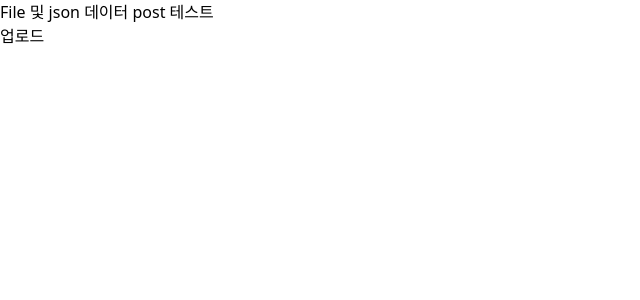
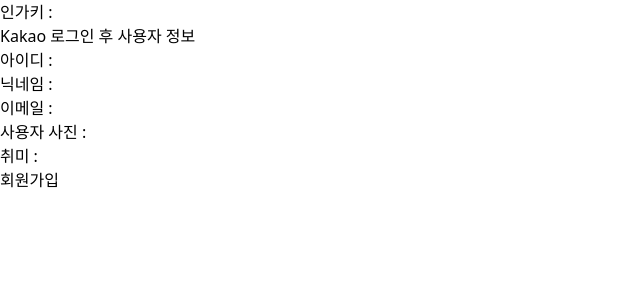
Before and after one commit to 213am/til-npm, a React (Vite) app: page /member/kko in a window 1280 px wide. Shown: the top 300 px of the page, without its empty margins (0-640 px from the left). Built offline with nearby package versions, Linux system fonts and the light colour scheme; no server answers.

Commit message:
[docs] 카카오 소셜로그인 기능

```diff
--- a/package.json
+++ b/package.json
@@ -29,6 +29,7 @@
     "react-kakao-maps-sdk": "^1.1.27",
     "react-quill": "^2.0.0",
     "react-redux": "^9.2.0",
+    "react-router-dom": "^7.1.5",
     "recoil": "^0.7.7",
     "redux": "^5.0.1",
     "swiper": "^11.1.15",
--- a/src/App.jsx
+++ b/src/App.jsx
@@ -1,41 +1,18 @@
-import axios from "axios";
+import { BrowserRouter, Route, Routes } from "react-router-dom";
+import Join from "./Join";
+import After from "./pages/member/After";
 
 const App = () => {
-  const handleSubmit = async () => {
-    try {
-      const formData = new FormData();
-      // 보내야하는 데이터
-      const sendData = {
-        email: "1234park@naver.com",
-        upw: "1111",
-        name: "홍길동",
-        phone: "01012345678",
-      };
-      // 문자열을 파일로 만들어서 보내야 함
-      formData.append(
-        "p",
-        new Blob([JSON.stringify(sendData)], { type: "application/json" }),
-      );
-      if (file) {
-        formData.append("pic", file);
-      }
-
-      const res = await axios.post("/api/user/sign-up", formData, {
-        headers: {
-          "Content-Type": "multipart/form-data",
-        },
-      });
-      console.log(res.data);
-    } catch (error) {
-      console.error(error);
-    }
-  };
   return (
-    <div>
-      <h1>File 및 json 데이터 post 테스트</h1>
-      <button onClick={() => handleSubmit()}>업로드</button>
-    </div>
+    <BrowserRouter>
+      <Routes>
+        <Route path="/" element={<h1>HOME</h1>} />
+        <Route path="/join" element={<Join />} />
+        <Route path="/login" element={<h1>로그인 페이지</h1>} />
+        <Route path="/user" element={<h1>유저 로그인 성공</h1>} />
+        <Route path="/member/kko" element={<After />} />
+      </Routes>
+    </BrowserRouter>
   );
 };
-
 export default App;
--- /dev/null
+++ b/src/Join.jsx
@@ -0,0 +1,15 @@
+import { Link } from "react-router-dom";
+import { getKakaoLoginLink } from "./kko/kkoapi";
+
+const Join = () => {
+  const kakaologin = getKakaoLoginLink();
+  return (
+    <div>
+      <h1>카카오 로그인</h1>
+      <div>
+        <Link to={kakaologin}>카카오 로그인</Link>
+      </div>
+    </div>
+  );
+};
+export default Join;
--- /dev/null
+++ b/src/kko/kkoapi.js
@@ -0,0 +1,54 @@
+import axios from "axios";
+
+// REST API Key 처리
+const rest_api_key = import.meta.env.VITE_KKO_LOGIN_REST_API_KEY;
+// 카카오 로그인시 토큰 API 경로
+const auth_code_path = "https://kauth.kakao.com/oauth/authorize";
+// 카카오 로그인 후 사용자 정보 API 경로
+const kko_user_api = "https://kapi.kakao.com/v2/user/me";
+// 카카오 로그인 성공 후 이동시 토큰 파악할 경로
+const redirect_uri = "http://localhost:5173/member/kko";
+
+// 카카오 로그인시 활용
+export const getKakaoLoginLink = () => {
+  const kakaoURL = `${auth_code_path}?client_id=${rest_api_key}&redirect_uri=${redirect_uri}&response_type=code`;
+  return kakaoURL;
+};
+
+// Access Token 받기 경로
+const access_token_url = `https://kauth.kakao.com/oauth/token`;
+
+export const getAccessToken = async (authCode) => {
+  const header = {
+    headers: {
+      "Content-Type": "application/x-www-form-urlencoded;charset=utf-8",
+    },
+  };
+  const params = {
+    grant_type: "authorization_code",
+    client_id: rest_api_key,
+    redirect_uri: redirect_uri,
+    code: authCode,
+  };
+  const res = await axios.post(access_token_url, params, header);
+  const accessToken = res.data.access_token;
+  return accessToken;
+};
+
+// 토큰을 이용해서 사용자 정보 호출하기
+export const getMemberWithAccessToken = async (accessToken) => {
+  try {
+    const response = await axios.get(kko_user_api, {
+      headers: {
+        Authorization: `Bearer ${accessToken}`,
+        "Content-type": "application/x-www-form-urlencoded;charset=utf-8",
+      },
+    });
+
+    console.log(response.data);
+    return response.data;
+  } catch (error) {
+    console.log(error);
+    return error;
+  }
+};
--- /dev/null
+++ b/src/pages/member/After.jsx
@@ -0,0 +1,52 @@
+import { useSearchParams } from "react-router-dom";
+import { getAccessToken, getMemberWithAccessToken } from "../../kko/kkoapi";
+import { useEffect, useState } from "react";
+
+const After = () => {
+  // 카카오 사용자 정보 보관
+  const [userInfo, setUserInfo] = useState(null);
+  // 카카오 인증 사용자 정보 알아내기
+  const [URLSearchParams, setURLSearchParams] = useSearchParams();
+  // searchParams 에서 code 알아내기
+  const authCode = URLSearchParams.get("code");
+
+  // 인가 키를 이용해서 Access Token 을 발급 받자
+  const getAccessTokenCall = async () => {
+    try {
+      const accessKey = await getAccessToken(authCode);
+      console.log(accessKey);
+      const info = await getMemberWithAccessToken(accessKey);
+      console.log("사용자 정보 : ", info);
+      setUserInfo({ ...info });
+    } catch (error) {
+      console.log(error);
+    }
+  };
+
+  useEffect(() => {
+    getAccessTokenCall();
+  }, [authCode]);
+
+  return (
+    <div>
+      <h1>인가키 : {authCode}</h1>
+      <h2>Kakao 로그인 후 사용자 정보</h2>
+      <div>
+        <p> 아이디 : {userInfo?.id}</p>
+        <p>닉네임 : {userInfo?.kakao_account.profile.nickname}</p>
+        <p>이메일 : {userInfo?.kakao_account.email}</p>
+        <p>
+          사용자 사진 :{" "}
+          <img src={userInfo?.kakao_account.profile.thumbnail_image_url} />
+        </p>
+        <p>
+          취미 : <input type="text" />
+        </p>
+        <p>
+          <button type="button">회원가입</button>
+        </p>
+      </div>
+    </div>
+  );
+};
+export default After;
```
Also changed, not shown: 2 other files (tests, documents, lock files or other folders).
